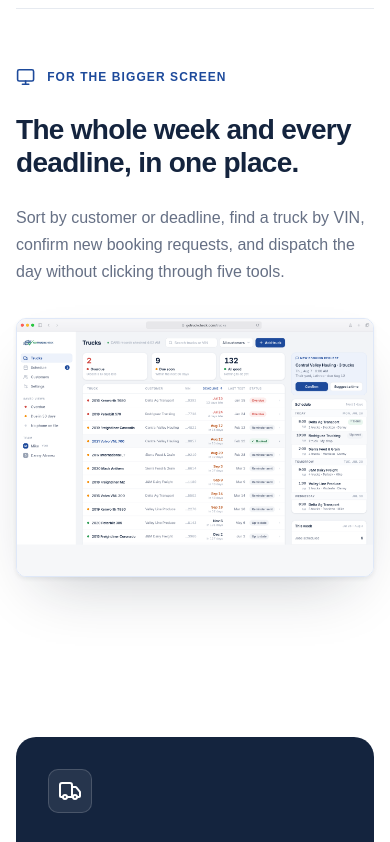
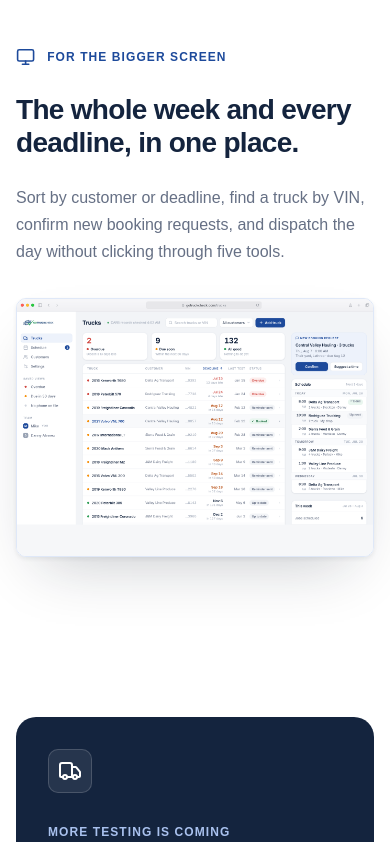
Before and after one commit to dshap456/gotruckcheck, a Next.js app: page / in a window 390 px wide. Shown: the part 6091-6933 px from the top of the page. Built offline with nearby package versions, Linux system fonts and the light colour scheme; a web font is replaced by a local one.

Commit message:
Fix product screenshot framing

```diff
--- a/app/globals.css
+++ b/app/globals.css
@@ -778,7 +778,7 @@ summary {
 .single-phone {
   position: relative;
   display: flex;
-  height: 39rem;
+  height: 28.5rem;
   justify-content: center;
   padding-top: 2.5rem;
   border: 1px solid var(--navy-ring);
@@ -791,8 +791,8 @@ summary {
 }
 
 .single-phone img {
-  width: 25rem;
-  max-width: 76%;
+  width: 19rem;
+  max-width: 68%;
 }
 
 .mini-facts {
@@ -858,7 +858,8 @@ summary {
 }
 
 .desktop-shot {
-  width: 110%;
+  width: 100%;
+  max-width: 100%;
   margin-top: var(--space-12);
   overflow: hidden;
   border: 1px solid var(--navy-ring);
@@ -1251,10 +1252,11 @@ summary {
   }
 
   .single-phone {
-    height: 30rem;
+    height: 28.75rem;
   }
 
   .single-phone img {
+    width: 18rem;
     max-width: 86%;
   }
 
```
Also changed, not shown: .ui-craft/brief.md.
